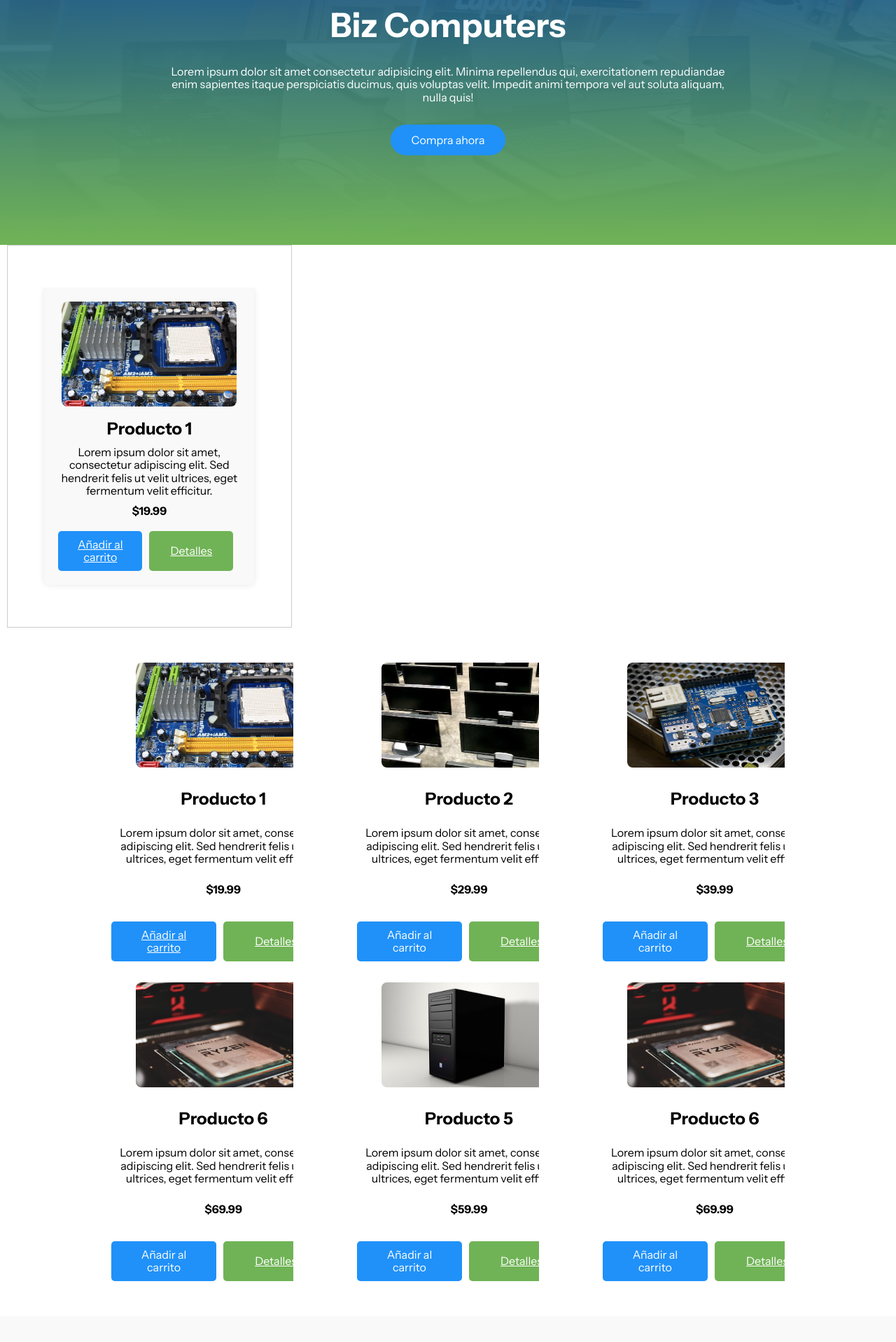
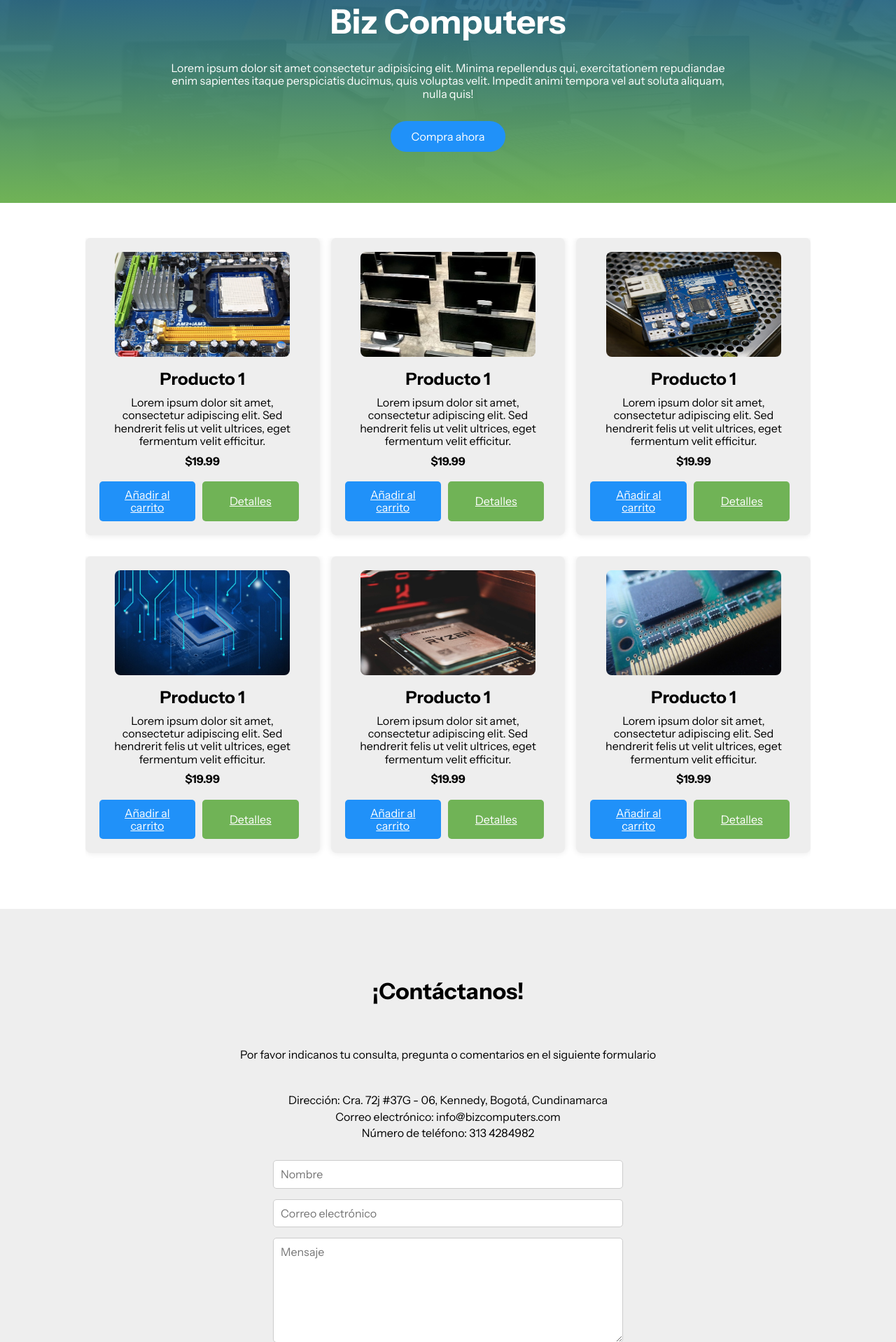
Before and after one commit to SergioVelasquez-D/bizcomputerstest.github.io, a PHP site: page / in a window 1280 px wide. Shown: the part 150-2068 px from the top of the page at 70% size. Run offline with PHP 8.4, Linux system fonts and the light colour scheme.

Commit message:
Commit 14 test
Cambios generales

```diff
--- a/css/estilos.css
+++ b/css/estilos.css
@@ -16,13 +16,14 @@
     margin: 0 auto;
     overflow: hidden;
     padding: var(--padding-container);
+
 }
 
 .hero {
     width: 100%;
     height: 100vh;
-    min-height: 500px;
-    max-height: 500px;
+    min-height: 440px;
+    max-height: 440px;
     position: relative;
     display: grid;
     grid-template-rows: 100px 1fr;
@@ -130,7 +131,7 @@
     grid-auto-rows: max-content;
     align-content: center;
     gap: 4em;
-    padding-bottom: 100px;
+    padding-bottom: 50px;
     text-align: center;
 
 }
@@ -191,7 +192,7 @@
     position: absolute;
     top: 50%;
     transform: translateY(-50%);
-    background-color: rgba(255, 255, 255, 0.5); /* Cambia el color de fondo según sea necesario */
+    background-color: rgba(0, 0, 0, 0); /* Cambia el color de fondo según sea necesario */
     color: #333; /* Cambia el color del texto según sea necesario */
     border: none;
     padding: 10px 20px; /* Ajusta el relleno según sea necesario */
@@ -202,7 +203,7 @@
 
   .slider__prev:hover,
   .slider__next:hover {
-    background-color: rgba(120, 158, 60, 0.8); /* Cambia el color de fondo al pasar el ratón por encima */
+    background-color: rgba(0, 0, 0, 0); /* Cambia el color de fondo al pasar el ratón por encima */
   }
 
   .slider__prev {
@@ -215,8 +216,8 @@
 
   /* Productos */
 .container {
-    display: flex;
-    flex-wrap: wrap;
+    /*display: flex;*/
+    /* flex-wrap: wrap;*/
     gap: 30px;
     justify-content: center;
     margin-top: 50px;
@@ -224,12 +225,12 @@
 }
 
 .producto {
-    background-color: #f9f9f9;
+    background-color: #eeeeee;
     border-radius: 8px;
     box-shadow: 0 0 10px rgba(0, 0, 0, 0.1);
     padding: 20px;
     text-align: center;
-    max-width: 300px;
+    max-width: 350px;
     margin-bottom: 30px; /* Espacio entre los productos */
 }
 
@@ -292,7 +293,7 @@
 /* contactanos */
 
 .contacto {
-    background-color: #f9f9f9;
+    background-color: #eeeeee;
     padding: 50px 0;
     text-align: center;
   }
--- a/index.html
+++ b/index.html
@@ -1,5 +1,6 @@
 <!DOCTYPE html>
 <html lang="es">
+
 <head>
     <meta charset="UTF-8">
     <meta http-equiv="X-UA-Compatible" content="IE=edge">
@@ -31,15 +32,16 @@
     <meta property="twitter:image" content="https://SergioVelasquez-D.github.io/images/Icon1.png" />
 
 </head>
+
 <body>
-<header class = "hero">
+    <header class="hero">
         <nav class="nav container">
 
             <div class="nav__logo">
                 <img src="./images/LogoBizComputers.png" alt="" class="logo">
             </div>
 
-        <ul class = "nav__link nav__link--menu">
+            <ul class="nav__link nav__link--menu">
 
                 <li class="nav__items">
                     <a href="/index.html" class="nav__links">Inicio</a>
@@ -72,7 +74,9 @@
 
         <section class="hero__container container">
             <h1 class="hero__title">Biz Computers</h1>
-        <p class="hero__paragraph">Lorem ipsum dolor sit amet consectetur adipisicing elit. Minima repellendus qui, exercitationem repudiandae enim sapientes itaque perspiciatis ducimus, quis voluptas velit. Impedit animi tempora vel aut soluta aliquam, nulla quis!</p>
+            <p class="hero__paragraph">Lorem ipsum dolor sit amet consectetur adipisicing elit. Minima repellendus qui,
+                exercitationem repudiandae enim sapientes itaque perspiciatis ducimus, quis voluptas velit. Impedit
+                animi tempora vel aut soluta aliquam, nulla quis!</p>
             <a href="pages/productos.html" class="cta">Compra ahora</a>
         </section>
     </header>
@@ -92,96 +96,86 @@
             </div>
         </section>
 
-      <section class="productos">
-        <div class="container">
-            <div class="row">
-                <div class="col-md-4">
+        <section class="container about">
+            <div class="about__main">
                 <div class="producto">
                     <img src="./images/motherboard.jpg" alt="Producto 1" class="producto__imagen">
                     <h3 class="producto__titulo">Producto 1</h3>
-            <p class="producto__descripcion">Lorem ipsum dolor sit amet, consectetur adipiscing elit. Sed hendrerit felis ut velit ultrices, eget fermentum velit efficitur.</p>
+                    <p class="producto__descripcion">Lorem ipsum dolor sit amet, consectetur adipiscing elit.
+                        Sed hendrerit felis ut velit ultrices, eget fermentum velit efficitur.</p>
                     <p class="producto__precio">$19.99</p>
                     <div class="botones">
-              <a href="pages/shoppinCart.html" button class="boton boton--carrito">Añadir al carrito</button>
+                        <a href="pages/shoppinCart.html" button class="boton boton--carrito">Añadir al
+                            carrito</button>
+                            <a href="pages/productos.html" class="boton boton--detalles">Detalles</a>
+                    </div>
+                </div>
+
+                <div class="producto">
+                    <img src="./images/monitores2.jpg" alt="Producto 1" class="producto__imagen">
+                    <h3 class="producto__titulo">Producto 1</h3>
+                    <p class="producto__descripcion">Lorem ipsum dolor sit amet, consectetur adipiscing elit.
+                        Sed hendrerit felis ut velit ultrices, eget fermentum velit efficitur.</p>
+                    <p class="producto__precio">$19.99</p>
+                    <div class="botones">
+                        <a href="pages/shoppinCart.html" button class="boton boton--carrito">Añadir al
+                            carrito</button>
+                            <a href="pages/productos.html" class="boton boton--detalles">Detalles</a>
+                    </div>
+                </div>
+
+                <div class="producto">
+                    <img src="./images/pci.jpg" alt="Producto 1" class="producto__imagen">
+                    <h3 class="producto__titulo">Producto 1</h3>
+                    <p class="producto__descripcion">Lorem ipsum dolor sit amet, consectetur adipiscing elit.
+                        Sed hendrerit felis ut velit ultrices, eget fermentum velit efficitur.</p>
+                    <p class="producto__precio">$19.99</p>
+                    <div class="botones">
+                        <a href="pages/shoppinCart.html" button class="boton boton--carrito">Añadir al
+                            carrito</button>
                             <a href="pages/productos.html" class="boton boton--detalles">Detalles</a>
                     </div>
                 </div>
             </div>
-
-
+            <div class="about__main">
+                <div class="producto">
+                    <img src="./images/procesador.jpg" alt="Producto 1" class="producto__imagen">
+                    <h3 class="producto__titulo">Producto 1</h3>
+                    <p class="producto__descripcion">Lorem ipsum dolor sit amet, consectetur adipiscing elit.
+                        Sed hendrerit felis ut velit ultrices, eget fermentum velit efficitur.</p>
+                    <p class="producto__precio">$19.99</p>
+                    <div class="botones">
+                        <a href="pages/shoppinCart.html" button class="boton boton--carrito">Añadir al
+                            carrito</button>
+                            <a href="pages/productos.html" class="boton boton--detalles">Detalles</a>
+                    </div>
                 </div>
 
-        </div>
-      </section>
-
-      <section class="container about">
-        <div class="about__main">
-            <article class="about__icons">
-                <img src="/images/motherboard.jpg" alt="Producto 1" class="producto__imagen">
+                <div class="producto">
+                    <img src="./images/procesadorAMD.jpg" alt="Producto 1" class="producto__imagen">
                     <h3 class="producto__titulo">Producto 1</h3>
-            <p class="producto__descripcion">Lorem ipsum dolor sit amet, consectetur adipiscing elit. Sed hendrerit felis ut velit ultrices, eget fermentum velit efficitur.</p>
+                    <p class="producto__descripcion">Lorem ipsum dolor sit amet, consectetur adipiscing elit.
+                        Sed hendrerit felis ut velit ultrices, eget fermentum velit efficitur.</p>
                     <p class="producto__precio">$19.99</p>
                     <div class="botones">
-              <a href="pages/shoppinCart.html" button class="boton boton--carrito">Añadir al carrito</button>
+                        <a href="pages/shoppinCart.html" button class="boton boton--carrito">Añadir al
+                            carrito</button>
                             <a href="pages/productos.html" class="boton boton--detalles">Detalles</a>
                     </div>
-            </article>
+                </div>
 
-            <article class="about__icons">
-                <img src="./images/monitores2.jpg" alt="Producto 1" class="producto__imagen">
-            <h3 class="producto__titulo">Producto 2</h3>
-            <p class="producto__descripcion">Lorem ipsum dolor sit amet, consectetur adipiscing elit. Sed hendrerit felis ut velit ultrices, eget fermentum velit efficitur.</p>
-            <p class="producto__precio">$29.99</p>
+                <div class="producto">
+                    <img src="./images/ram-424813_640.jpg" alt="Producto 1" class="producto__imagen">
+                    <h3 class="producto__titulo">Producto 1</h3>
+                    <p class="producto__descripcion">Lorem ipsum dolor sit amet, consectetur adipiscing elit.
+                        Sed hendrerit felis ut velit ultrices, eget fermentum velit efficitur.</p>
+                    <p class="producto__precio">$19.99</p>
                     <div class="botones">
-              <button class="boton boton--carrito">Añadir al carrito</button>
+                        <a href="pages/shoppinCart.html" button class="boton boton--carrito">Añadir al
+                            carrito</button>
                             <a href="pages/productos.html" class="boton boton--detalles">Detalles</a>
                     </div>
-            </article>
-
-            <article class="about__icons">
-                <img src="./images/pci.jpg" alt="Producto 1" class="producto__imagen">
-            <h3 class="producto__titulo">Producto 3</h3>
-            <p class="producto__descripcion">Lorem ipsum dolor sit amet, consectetur adipiscing elit. Sed hendrerit felis ut velit ultrices, eget fermentum velit efficitur.</p>
-            <p class="producto__precio">$39.99</p>
-            <div class="botones">
-              <button class="boton boton--carrito">Añadir al carrito</button>
-              <a href="pages/productos.html" class="boton boton--detalles">Detalles</a>
                 </div>
-            </article>
-        </div>
-        <div class="about__main">
-            <article class="about__icons">
-                <img src="./images/procesadorAMD.jpg" alt="Producto 1" class="producto__imagen">
-            <h3 class="producto__titulo">Producto 6</h3>
-            <p class="producto__descripcion">Lorem ipsum dolor sit amet, consectetur adipiscing elit. Sed hendrerit felis ut velit ultrices, eget fermentum velit efficitur.</p>
-            <p class="producto__precio">$69.99</p>
-            <div class="botones">
-              <button class="boton boton--carrito">Añadir al carrito</button>
-              <a href="pages/productos.html" class="boton boton--detalles">Detalles</a>
-            </div>
-            </article>
-
-            <article class="about__icons">
-                <img src="./images/cpu.jpg" alt="Producto 1" class="producto__imagen">
-            <h3 class="producto__titulo">Producto 5</h3>
-            <p class="producto__descripcion">Lorem ipsum dolor sit amet, consectetur adipiscing elit. Sed hendrerit felis ut velit ultrices, eget fermentum velit efficitur.</p>
-            <p class="producto__precio">$59.99</p>
-            <div class="botones">
-              <button class="boton boton--carrito">Añadir al carrito</button>
-              <a href="pages/productos.html" class="boton boton--detalles">Detalles</a>
-            </div>
-            </article>
-
-            <article class="about__icons">
-                <img src="./images/procesadorAMD.jpg" alt="Producto 1" class="producto__imagen">
-            <h3 class="producto__titulo">Producto 6</h3>
-            <p class="producto__descripcion">Lorem ipsum dolor sit amet, consectetur adipiscing elit. Sed hendrerit felis ut velit ultrices, eget fermentum velit efficitur.</p>
-            <p class="producto__precio">$69.99</p>
-            <div class="botones">
-              <button class="boton boton--carrito">Añadir al carrito</button>
-              <a href="pages/productos.html" class="boton boton--detalles">Detalles</a>
-            </div>
-            </article>
             </div>
         </section>
 
@@ -218,7 +212,8 @@
 
                 <section class="testimony__body testimony__body--show" data-id="1">
                     <div class="testimony__texts">
-                    <h2 class="subtitle">Conoce el poder que entrega la <span class="testimony__course">nueva generación de procesadores</span></h2>
+                        <h2 class="subtitle">Conoce el poder que entrega la <span class="testimony__course">nueva
+                                generación de procesadores</span></h2>
                         <p class="testimony__review">Lorem, ipsum dolor sit amet consectetur adipisicing elit. Ut est
                             esse, asperiores eaque totam nulla repudiandae quasi, deserunt culpa exercitationem
                             blanditiis laborum veniam laboriosam saepe reiciendis dolorem. Cum, ratione voluptatum!</p>
@@ -231,7 +226,8 @@
 
                 <section class="testimony__body" data-id="2">
                     <div class="testimony__texts">
-                    <h2 class="subtitle">Mayor capidad en RAM<span class="testimony__course">mayor fluides durante tus proyectos</span></h2>
+                        <h2 class="subtitle">Mayor capidad en RAM<span class="testimony__course">mayor fluides durante
+                                tus proyectos</span></h2>
                         <p class="testimony__review">Lorem, ipsum dolor sit amet consectetur adipisicing elit. Ut est
                             esse, asperiores eaque laborum veniam laboriosam saepe reiciendis dolorem. Cum, ratione
                             voluptatum!</p>
@@ -244,7 +240,8 @@
 
                 <section class="testimony__body" data-id="3">
                     <div class="testimony__texts">
-                    <h2 class="subtitle">Conoce los equipos que requieres<span class="testimony__course">para emprender en tu negocio</span></h2>
+                        <h2 class="subtitle">Conoce los equipos que requieres<span class="testimony__course">para
+                                emprender en tu negocio</span></h2>
                         <p class="testimony__review">Lorem, ipsum dolor sit amet consectetur adipisicing elit. Ut est
                             esse, niam laboriosam saepe reiciendis dolorem. Cum, ratione voluptatum!</p>
                     </div>
@@ -264,7 +261,9 @@
                 <h2 class="subtitle">Acerca de Nosotros</h2>
                 <p class="questions__copy">Lorem, ipsum dolor sit amet consectetur adipisicing elit. Amet ratione
                     architecto magnam, officiis ex porro vero est voluptates quaerat quibusdam illo veniam reprehenderit
-                eius atque tempora iure ab non autem. Lorem ipsum dolor sit amet consectetur adipisicing elit. Velit, beatae, cumque, eos praesentium sit non sed rerum numquam nostrum aperiam necessitatibus dolor deserunt temporibus fuga dignissimos corporis excepturi doloremque odit?</p>
+                    eius atque tempora iure ab non autem. Lorem ipsum dolor sit amet consectetur adipisicing elit.
+                    Velit, beatae, cumque, eos praesentium sit non sed rerum numquam nostrum aperiam necessitatibus
+                    dolor deserunt temporibus fuga dignissimos corporis excepturi doloremque odit?</p>
 
             </section>
 
@@ -275,7 +274,8 @@
                             <img src="./images/procesador.jpg" class="testimony__img">
                         </figure>
                         <h3 class="about__title">Última tecnologia</h3>
-                <p class="about__paragrah">Lorem ipsum dolor sit amet consectetur, adipisicing elit. Quae tempore
+                        <p class="about__paragrah">Lorem ipsum dolor sit amet consectetur, adipisicing elit. Quae
+                            tempore
                             porro eius facilis?</p>
                     </article>
 
@@ -284,7 +284,8 @@
                             <img src="./images/p4.jpg" class="testimony__img">
                         </figure>
                         <h3 class="about__title">Productos estrella</h3>
-                <p class="about__paragrah">Lorem ipsum dolor sit amet consectetur, adipisicing elit. Quae tempore
+                        <p class="about__paragrah">Lorem ipsum dolor sit amet consectetur, adipisicing elit. Quae
+                            tempore
                             porro eius facilis?</p>
                     </article>
 
@@ -293,7 +294,8 @@
                             <img src="./images/testimonio.png" class="testimony__img">
                         </figure>
                         <h3 class="about__title">Casos de éxito</h3>
-                <p class="about__paragrah">Lorem ipsum dolor sit amet consectetur, adipisicing elit. Quae tempore
+                        <p class="about__paragrah">Lorem ipsum dolor sit amet consectetur, adipisicing elit. Quae
+                            tempore
                             porro eius facilis?</p>
                     </article>
                 </div>
@@ -302,14 +304,16 @@
 
             <h2 class="subtitle">Preguntas frecuentes</h2>
             <p class="questions__paragraph">Lorem ipsum, dolor sit amet consectetur adipisicing elit. Ea, porro
-            doloribus neque perspiciatis sapiente fuga. Lorem ipsum dolor sit, amet consectetur adipisicing elit. Voluptatibus, incidunt. Nostrum, reiciendis veritatis alias explicabo rerum natus porro rem quia cum totam culpa repellat esse error labore ipsum est tenetur.</p>
+                doloribus neque perspiciatis sapiente fuga. Lorem ipsum dolor sit, amet consectetur adipisicing elit.
+                Voluptatibus, incidunt. Nostrum, reiciendis veritatis alias explicabo rerum natus porro rem quia cum
+                totam culpa repellat esse error labore ipsum est tenetur.</p>
 
             <section class="questions__container">
                 <article class="questions__padding">
                     <div class="questions__answer">
                         <h3 class="questions__title">¿Qué servicios y productos te podemos ofrecer?
                             <span class="questions__arrow">
-                            <img src="./images/arrow.svg" class="questions__img">
+                                <img src="./images/circlearrowdown.svg" class="questions__img">
                             </span>
                         </h3>
 
@@ -326,7 +330,7 @@
                     <div class="questions__answer">
                         <h3 class="questions__title">¿Por que confiar en nosotros y nuestros equipos?
                             <span class="questions__arrow">
-                            <img src="./images/arrow.svg" class="questions__img">
+                                <img src="./images/circlearrowdown.svg" class="questions__img">
                             </span>
                         </h3>
 
@@ -343,7 +347,7 @@
                     <div class="questions__answer">
                         <h3 class="questions__title">Duración de nuestras garantias
                             <span class="questions__arrow">
-                            <img src="./images/arrow.svg" class="questions__img">
+                                <img src="./images/circlearrowdown.svg" class="questions__img">
                             </span>
                         </h3>
 
@@ -395,8 +399,10 @@
             <section class="footer__copy container">
 
                 <div class="footer__social">
-                <a href="https://twitter.com/bizcomputers?lang=es" class="footer__icons"><img src="./images/twitter.svg" class="footer__img"></a>
-                <a href="https://www.instagram.com/bizcomputers/" class="footer__icons"><img src="./images/instagram.svg" class="footer__img"></a>
+                    <a href="https://twitter.com/bizcomputers?lang=es" class="footer__icons"><img
+                            src="./images/twitter.svg" class="footer__img"></a>
+                    <a href="https://www.instagram.com/bizcomputers/" class="footer__icons"><img
+                            src="./images/instagram.svg" class="footer__img"></a>
                     <a href="#" class="footer__icons"><img src="./images/facebook.svg" class="footer__img"></a>
                 </div>
 
@@ -413,4 +419,5 @@
     <script src="./js/question.js"></script>
     <script src="./js/menu.js"></script>
 </body>
+
 </html>
```
Lines whose indentation alone changed are shown as unchanged.
